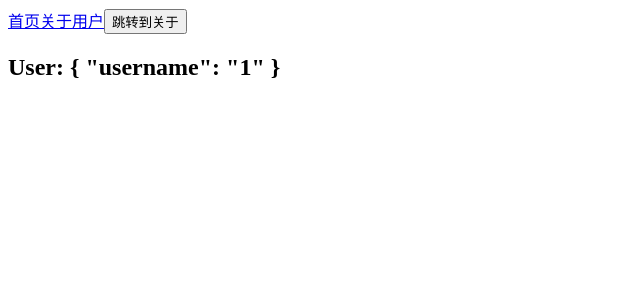
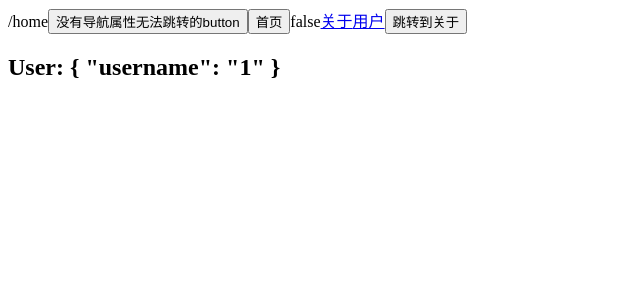
Before and after one commit to jobinben/Vue3-learning, a Vue app in the folder Vue3/: page /user/1 in a window 1280 px wide. Shown: the top 300 px of the page, without its empty margins (0-640 px from the left). Built offline with nearby package versions, Linux system fonts and the light colour scheme.

Commit message:
router-link和router-view的作用域插槽使用

```diff
--- a/Vue3/src/components/25_vue-router的使用/App.vue
+++ b/Vue3/src/components/25_vue-router的使用/App.vue
@@ -2,21 +2,54 @@
 <template>
     <div>
         <!-- 这些to的跳转其实也是调用history.pushState() -->
-        <router-link to="/home">首页</router-link>
+        <!-- 可以通过作用域插槽获取router-link的内部属性 -->
+        <!-- props: href 跳转链接 -->
+        <!-- props: route 对象 -->
+        <!-- props: navigate导航对象 -->
+        <!-- props: isActive 是否当前处于活跃的状态 -->
+        <!-- props: isExacActive 是否当前处于精确的活跃状态 -->
+        <!-- 设置为 custom 自定义组件时，包裹的a标签将为被弃掉 -->
+        <router-link to="/home" v-slot="props" custom>
+            <span>{{ props.href }}</span>
+            <button>没有导航属性无法跳转的button</button>
+            <button @click="props.navigate">首页</button>
+            <span :class="{ active: props.isActive }">{{
+                props.isActive
+            }}</span>
+        </router-link>
         <router-link to="/about">关于</router-link>
         <router-link to="/user/jobin">用户</router-link>
 
         <button @click="jumpToAbout">跳转到关于</button>
         <!-- 显示区域 -->
-        <router-view></router-view>
+
+        <!-- <transition> -->
+        <!-- <component :is="componentId"></component> -->
+        <!-- </transition>    -->
+        <!-- 通过作用域插槽获取props 然后获取组件 对组件进行动画操作 -->
+        <router-view v-slot="props">
+            <transition name="n">
+                <keep-alive>
+                    <component :is="props.Component"></component>
+                </keep-alive>
+            </transition>
+        </router-view>
+
+        <!-- 第二种写法，对props结构  {Component} = props -->
+        <!-- <router-view v-slot="{Component}">
+            <transition name="n">
+                <keep-alive>
+                    <component :is="Component"></component>
+                </keep-alive>
+            </transition>
+        </router-view> -->
 
     </div>
 </template>
 
 <script>
-import {useRouter} from "vue-router"
+import { useRouter } from 'vue-router'
 export default {
-
     methods: {
         // option Api 跳转
         // jumpToAbout() {
@@ -35,17 +68,26 @@ export default {
                 path: '/about',
                 query: {
                     name: 'jobin',
-                    age: 18
-                }
+                    age: 18,
+                },
             })
         }
 
         return {
-            jumpToAbout
+            jumpToAbout,
         }
-    }
+    },
 }
 </script>
 <style scoped>
+/* 进入之前，离开之后 */
+.n-enter-from,
+.n-leave-to {
+    opacity: 0;
+}
 
+.n-enter-active,
+.n-leave-active {
+    transition: opacity 1s;
+}
 </style>
```
